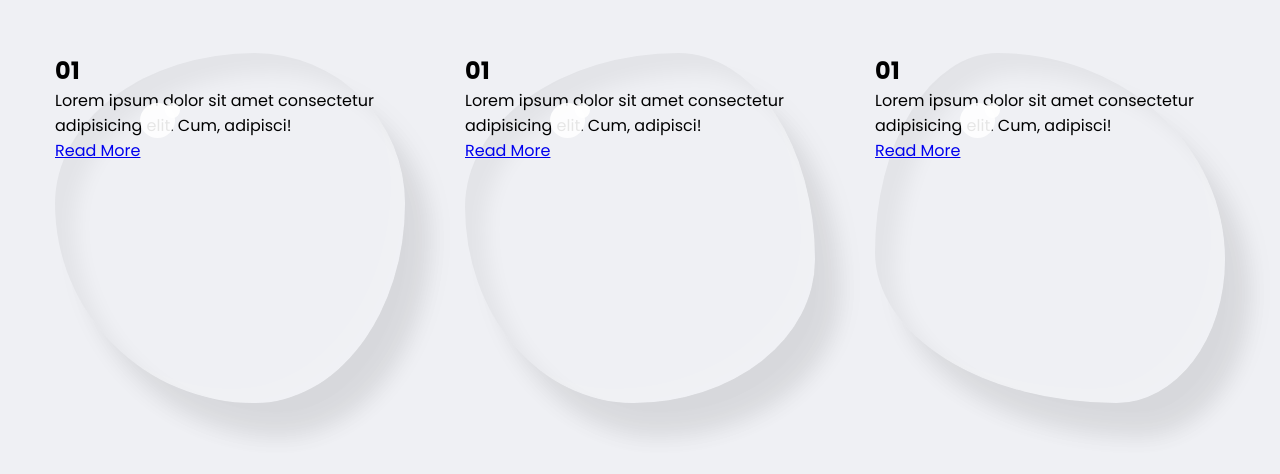
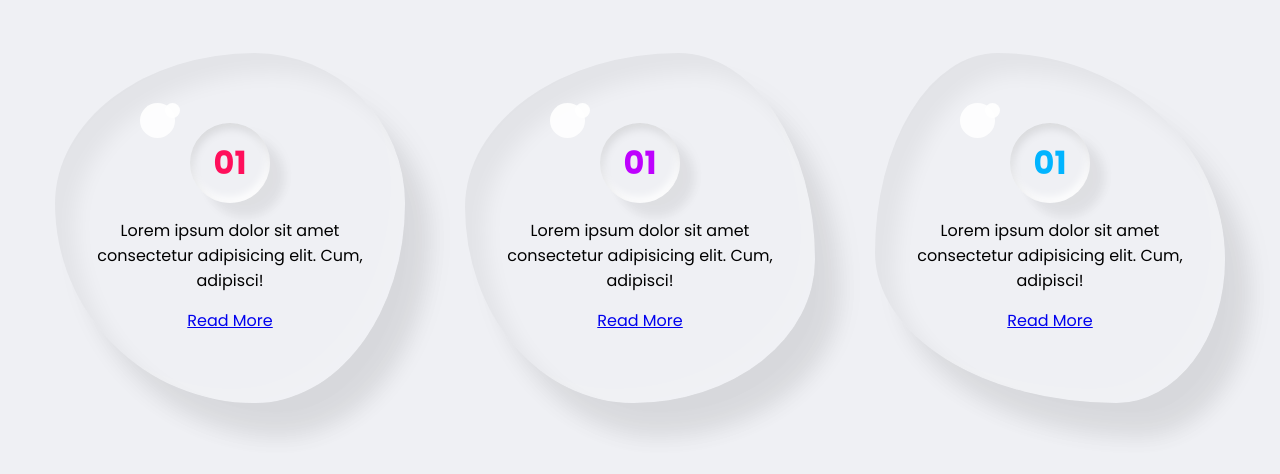
Before and after one commit to CJR85/water-drop-cards, a plain HTML site: page index.html in a window 1280 px wide. Shown: the part 172-646 px from the top of the page. Drawn offline with Linux system fonts and the light colour scheme.

Commit message:
Style content class and h2

```diff
--- a/style.css
+++ b/style.css
@@ -33,6 +33,9 @@ body {
     25px 35px 20px rgba(0, 0, 0, 0.05), 25px 30px 30px rgba(0, 0, 0, 0.05),
     inset -20px -20px 25px rgba(255, 255, 255, 0.09);
   transition: 0.5s ease-in-out;
+  display: flex;
+  justify-content: center;
+  align-items: center;
 }
 
 .container .drop:nth-child(1) {
@@ -74,3 +77,30 @@ body {
   border-radius: 50%;
   opacity: 0.9;
 }
+
+.container .drop .content {
+  position: relative;
+  display: flex;
+  justify-content: center;
+  align-items: center;
+  flex-direction: column;
+  text-align: center;
+  padding: 40px;
+  gap: 15px;
+}
+
+.container .drop .content h2 {
+  position: relative;
+  width: 80px;
+  height: 80px;
+  background: #eff0f4;
+  border-radius: 50%;
+  box-shadow: inset 2px 5px 10px rgba(0, 0, 0, 0.1),
+    inset -2px -5px 10px rgba(255, 255, 255, 1),
+    15px 15px 10px rgba(0, 0, 0, 0.05), 15px 10px 15px rgba(0, 0, 0, 0.025);
+  display: flex;
+  justify-content: center;
+  align-items: center;
+  font-size: 2em;
+  color: var(--clr);
+}
```
